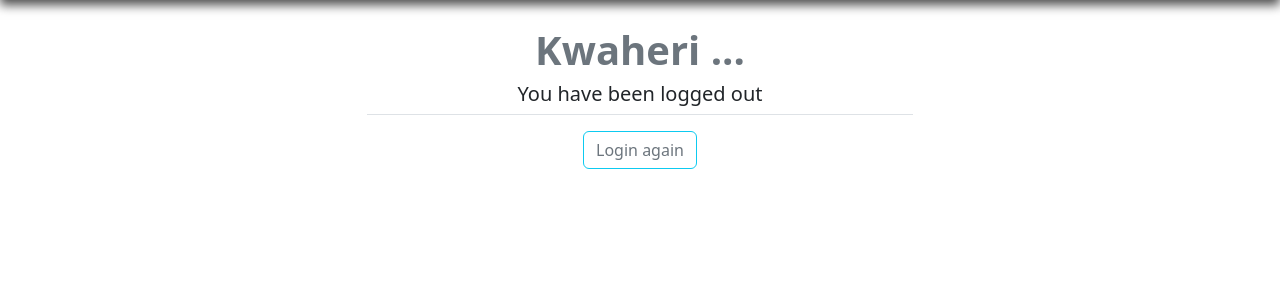
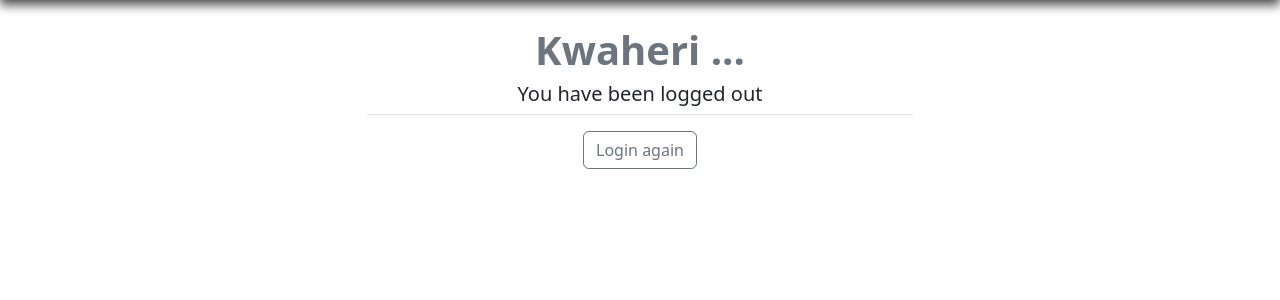
Before and after one commit to morikeli/ziada, a Django app: page /logout/ in a window 1280 px wide. Shown: the part 57-357 px from the top of the page. Run offline with Django 4.2, Linux system fonts and the light colour scheme; some libraries are stand-ins or nearby versions.

Commit message:
made a minor change

```diff
--- a/users/templates/students/logout.html
+++ b/users/templates/students/logout.html
@@ -15,7 +15,7 @@
                 <h5 class="text-center">You have been logged out</h5>
                 <div class="border-top pt-3 text-center">
                     <small class="text-muted">
-                        <a href="{% url 'login' %}" class="btn btn-outline-info text-secondary">Login again</a>
+                        <a href="{% url 'login' %}" class="btn btn-outline-secondary">Login again</a>
                     </small>
                 </div>
             </div>
```
